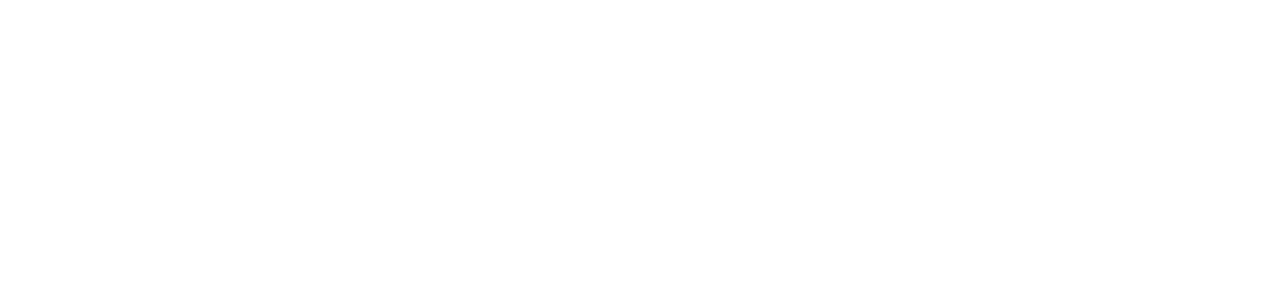
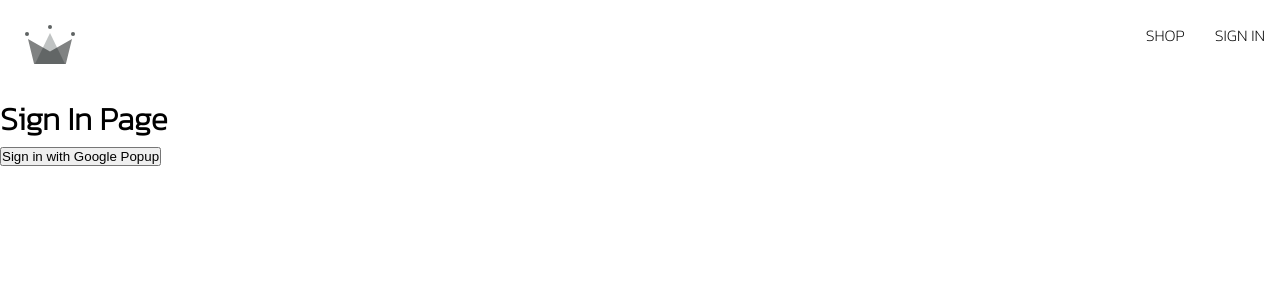
Before and after one commit to Joshevski/ecommerceApp, a React (Create React App) app: page /sign-in in a window 1280 px wide. Before the commit this address had no page. Shown: the top 300 px of the page. Built offline with nearby package versions, Linux system fonts and the light colour scheme.

Commit message:
added our sign in componenents, as well as firebase utilities.

```diff
--- a/package.json
+++ b/package.json
@@ -6,6 +6,7 @@
     "@testing-library/jest-dom": "^5.16.5",
     "@testing-library/react": "^13.4.0",
     "@testing-library/user-event": "^13.5.0",
+    "firebase": "^9.15.0",
     "react": "^18.2.0",
     "react-dom": "^18.2.0",
     "react-router-dom": "^6.4.5",
--- a/src/App.js
+++ b/src/App.js
@@ -1,12 +1,24 @@
-import Home from "./routes/home/home.component"
 import {Routes, Route} from 'react-router-dom'
+import Home from './pages/home/home'
+import Navigation from './pages/navigation/navigation'
+import SignIn from './pages/sign-in/sign-in'
 const App = () => {
+
+  const Shop = () => {
+    return <h1>SHOPING</h1>
+  }
 
 
 
   return (
     <Routes>
-    <Route path="/" element={<Home/>} />
+
+        <Route path='/' element={<Navigation/>}>
+        <Route index element={<Home/>} />
+        <Route path="shop" element={<Shop/>} />
+        <Route path='sign-in' element={<SignIn/>} />
+
+    </Route>
     </Routes>
   )
 }
--- a/src/components/category-item/category-item.components.jsx
+++ b/src/components/category-item/category-item.components.jsx
@@ -4,7 +4,7 @@
 
 const CategoryItem = ({category}) => {
     const {imageUrl, title} = category;
-    console.log(category)
+
 
     return (
         <div className='category-container'>
--- a/src/index.scss
+++ b/src/index.scss
@@ -1,4 +1,14 @@
+*{
+  margin: 0;
+  padding: 0;
+  box-sizing: border-box; // resetting settings.
+}
 
 body {
   font-family: 'kanit'
 }
+
+a {
+  text-decoration: none;
+  color: black;
+}
--- a/src/routes/home/home.component.jsx
+++ b/src/pages/home/home.js
@@ -1,4 +1,5 @@
 import React from 'react'
+import { Outlet } from 'react-router-dom'
 import CategoryMenu from '../../components/category-menu/category-menu.component'
 
 const Home = () => {
@@ -33,7 +34,10 @@
 
 
   return (
+    <div>
+    <Outlet/>
    <CategoryMenu categories={categories}/>
+   </div>
   )
 }
 
--- /dev/null
+++ b/src/pages/navigation/navigation.js
@@ -0,0 +1,29 @@
+import { Fragment } from "react"
+import { Outlet, Link } from "react-router-dom"
+import { ReactComponent as CrwnLogo } from '../../assets/crown.svg'
+import './navigation.styles.scss'
+
+const Navigation = () => {
+    return (
+    <Fragment>
+      <div className="navigation">
+        <Link className="logo-container" to='/'>
+       <CrwnLogo className="logo"/>
+       </Link>
+       <div className="nav-links-container">
+        <Link className="nav-link" to='/shop'>
+            SHOP
+        </Link>
+        <Link className="nav-link" to='/sign-in'>
+            SIGN IN
+        </Link>
+
+       </div>
+      </div>
+      <Outlet/>
+    </Fragment>
+    )
+  }
+
+
+  export default Navigation
--- /dev/null
+++ b/src/pages/navigation/navigation.styles.scss
@@ -0,0 +1,26 @@
+.navigation {
+  height: 70px;
+  width: 100%;
+  display: flex;
+  justify-content: space-between;
+  margin-bottom: 25px;
+
+  .logo-container {
+    height: 100%;
+    width: 70px;
+    padding: 25px;
+  }
+
+  .nav-links-container {
+    width: 50%;
+    height: 100%;
+    display: flex;
+    align-items: center;
+    justify-content: flex-end;
+
+    .nav-link {
+      padding: 10px 15px;
+      cursor: pointer;
+    }
+  }
+}
--- /dev/null
+++ b/src/pages/sign-in/sign-in.js
@@ -0,0 +1,25 @@
+import React from "react"
+import {signInWithGooglePopup, createUserDocumentFromAuth} from "../../utilities/firebase/firebase.js"
+
+
+const SignIn = () => {
+
+
+    const logGoogleUser = async () => {
+        const {user} = await signInWithGooglePopup()
+        console.log(user)
+         const userDocRef = await createUserDocumentFromAuth(user)
+    }
+
+
+    return (
+        <div>
+            <h1>Sign In Page</h1>
+            <button onClick={logGoogleUser}>
+                Sign in with Google Popup
+            </button>
+        </div>
+    )
+}
+
+export default SignIn
--- /dev/null
+++ b/src/utilities/firebase/firebase.js
@@ -0,0 +1,71 @@
+import {initializeApp} from 'firebase/app' // initialize
+import { getAuth, signInWithRedirect, signInWithPopup, GoogleAuthProvider} from 'firebase/auth'
+//this is for out authentication.
+
+
+import {
+    getFirestore,
+    doc,
+    getDoc,
+    setDoc
+
+} from 'firebase/firestore' // to initialis firestore database.
+
+// Your web app's Firebase configuration
+const firebaseConfig = {
+    apiKey: "AIzaSyB1gH8hhOgMhDleo7MCTHrU-wcL7b3_XSw", // firebase needs this API.
+    authDomain: "crown-project-db-10030.firebaseapp.com",
+    projectId: "crown-project-db-10030",
+    storageBucket: "crown-project-db-10030.appspot.com",
+    messagingSenderId: "1028973748611",
+    appId: "1:1028973748611:web:6e44a0873134d1bc6d16b6"
+  };
+
+  // Initialize Firebase
+  const firebaseApp = initializeApp(firebaseConfig);
+
+  const provider = new GoogleAuthProvider() // for google auth
+  provider.setCustomParameters({
+        prompt: 'select_account'
+  })
+
+  export const auth = getAuth()
+  export const signInWithGooglePopup = () => signInWithPopup(auth, provider)
+  export const db = getFirestore()
+
+  export const createUserDocumentFromAuth = async (userAuth) => {
+        const userDocRef = doc(db, 'users', userAuth.uid )
+        console.log(userDocRef)
+
+        const userSnapshot = await getDoc(userDocRef) // get the data and access data
+        console.log(userSnapshot)
+        console.log(userSnapshot.exists()) // method to see if the reference exists in thedb.
+
+        if(!userSnapshot.exists()) {
+            const {displayName, email, emailVerified } = userAuth;
+            const createdAt = new Date()
+
+            try {
+                    await setDoc(userDocRef, {
+                            displayName,
+                            email,
+                            createdAt,
+
+                    })
+            }catch(error) {
+                console.log('error created the user', error.message)
+
+            }
+        }
+
+        return userDocRef
+
+        //if users data not exists
+        //create /set the document with the data from userAuth in my collection
+
+        // if users data exists
+
+
+        // return userDocRef
+
+  }
```
Also changed, not shown: src/assets/crown.svg (added), 1 other file (tests, documents, lock files or other folders).
